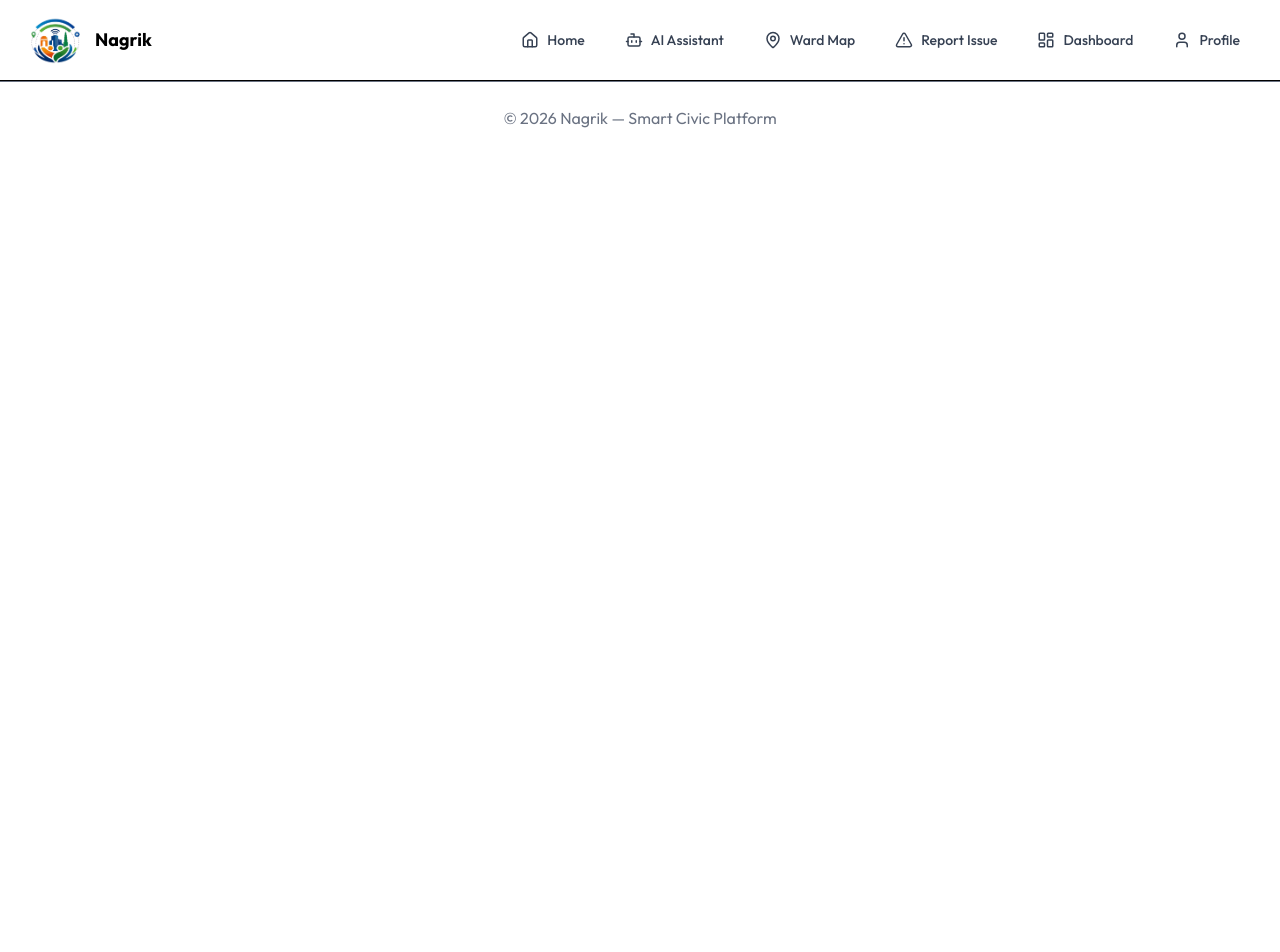
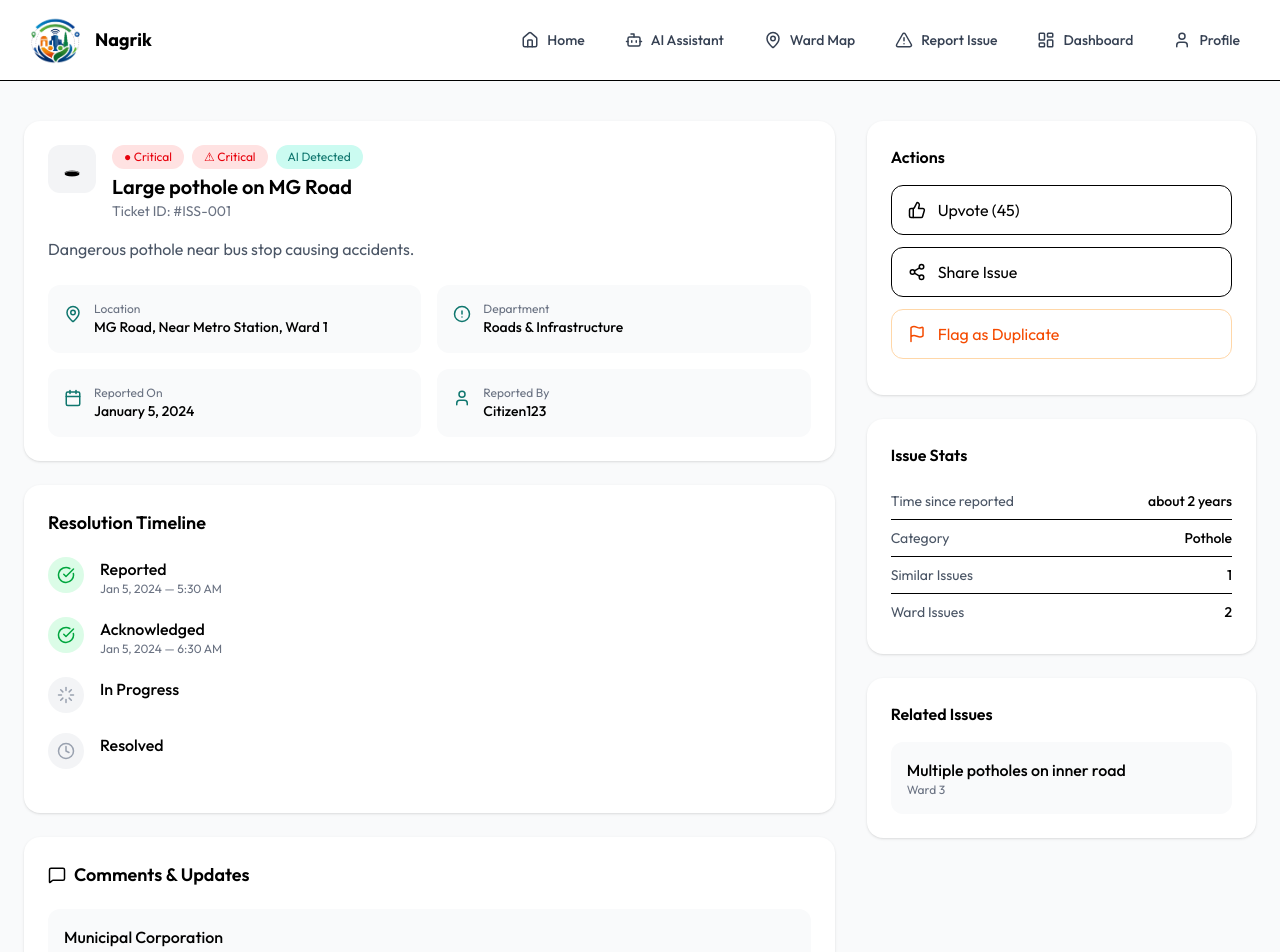
Before and after one commit to Yoshita09/Nagrik, a React (Vite) app in the folder client/: page /large-potholes in a window 1280 px wide. Shown: the top 952 px of the page. Before the commit the page ends 800 px from the top, so only its background shows below. Built offline with nearby package versions, Linux system fonts and the light colour scheme.

Commit message:
added view details

```diff
--- a/client/src/App.jsx
+++ b/client/src/App.jsx
@@ -2,6 +2,7 @@ import { BrowserRouter, Routes, Route } from "react-router-dom";
 import Navbar from "./components/Navbar";
 import Footer from "./components/Footer";
 import Home from "./pages/Home";
+import LargePotholes from "./pages/LargePotholes";
 
 export default function App() {
   return (
@@ -9,6 +10,7 @@ export default function App() {
       <Navbar />
       <Routes>
         <Route path="/" element={<Home />} />
+        <Route path="/large-potholes" element={<LargePotholes />} />
       </Routes>
       <Footer />
     </BrowserRouter>
--- a/client/src/components/IssueCard.jsx
+++ b/client/src/components/IssueCard.jsx
@@ -4,11 +4,16 @@ import {
   ThumbsUp,
   ChevronRight
 } from "lucide-react";
+import { useNavigate } from "react-router-dom";
 
 export default function IssueCard({ data }) {
+  const navigate = useNavigate();
+
   return (
-    <div className="bg-white border border-gray-200 rounded-2xl shadow-sm hover:shadow-lg hover:-translate-y-1 transition-all duration-300">
+    <div className="bg-white border border-gray-200 rounded-2xl shadow-sm hover:shadow-xl hover:-translate-y-1 transition-all duration-300">
+
       <div className="p-6">
+
         {/* Header */}
         <div className="flex justify-between items-start">
           <div className="flex items-center gap-3">
@@ -30,22 +35,20 @@ export default function IssueCard({ data }) {
                 AI Detected
               </span>
             )}
-            <span
-              className={`px-3 py-1 rounded-full text-xs ${data.statusStyle}`}
-            >
+            <span className={`px-3 py-1 rounded-full text-xs ${data.statusStyle}`}>
               {data.status}
             </span>
           </div>
         </div>
 
         {/* Description */}
-        <p className="text-gray-600 text-sm mt-4">{data.desc}</p>
+        <p className="text-gray-600 text-sm mt-4">
+          {data.desc}
+        </p>
 
         {/* Tags */}
         <div className="flex gap-2 mt-4 flex-wrap">
-          <span
-            className={`px-3 py-1 rounded-full text-xs ${data.priorityStyle}`}
-          >
+          <span className={`px-3 py-1 rounded-full text-xs ${data.priorityStyle}`}>
             {data.priority}
           </span>
           <span className="px-3 py-1 rounded-full text-xs bg-gray-100 text-gray-600">
@@ -65,16 +68,18 @@ export default function IssueCard({ data }) {
             <ThumbsUp size={14} /> {data.votes}
           </span>
         </div>
+
       </div>
 
-      {/* Footer */}
+      {/* CTA */}
       <div className="border-t px-4 py-4">
         <button
+          onClick={() => navigate(data.route)}
           className="w-full flex items-center justify-between px-5 py-3
-               rounded-xl text-sm font-medium text-gray-600
-               bg-gray-50 border border-gray-200
-               hover:bg-orange-500 hover:text-white hover:border-orange-500
-               transition-all duration-300 group"
+                     rounded-xl text-sm font-medium text-gray-600
+                     bg-gray-50 border border-gray-200
+                     hover:bg-[#ff8a1f] hover:text-white hover:border-[#ff8a1f]
+                     transition-all duration-300 group"
         >
           <span>View Details</span>
           <ChevronRight
@@ -83,6 +88,7 @@ export default function IssueCard({ data }) {
           />
         </button>
       </div>
+
     </div>
   );
 }
--- a/client/src/components/RecentIssues.jsx
+++ b/client/src/components/RecentIssues.jsx
@@ -1,4 +1,5 @@
 import IssueCard from "./IssueCard";
+import LargePotholes from "../pages/LargePotholes";
 
 export default function RecentIssues() {
   const issues = [
@@ -15,7 +16,8 @@ export default function RecentIssues() {
       time: "about 2 years ago",
       votes: 45,
       ai: true,
-      icon: "🕳"
+      icon: "🕳",
+      route: "/large-potholes"
     },
     {
       title: "Streetlight not working",
@@ -30,7 +32,8 @@ export default function RecentIssues() {
       time: "about 2 years ago",
       votes: 28,
       ai: false,
-      icon: "💡"
+      icon: "💡",
+      route: "/streetlight"
     },
     {
       title: "Garbage overflow at bin",
@@ -45,7 +48,8 @@ export default function RecentIssues() {
       time: "about 2 years ago",
       votes: 15,
       ai: true,
-      icon: "🗑"
+      icon: "🗑",
+      route: "/garbage"
     },
     {
       title: "Water pipeline leak",
@@ -60,7 +64,8 @@ export default function RecentIssues() {
       time: "about 2 years ago",
       votes: 32,
       ai: false,
-      icon: "💧"
+      icon: "💧",
+      route: "/pipeline"
     },
     {
       title: "Sewage blockage",
@@ -75,7 +80,8 @@ export default function RecentIssues() {
       time: "about 2 years ago",
       votes: 10,
       ai: false,
-      icon: "🚰"
+      icon: "🚰",
+      route: "/sewage"
     },
     {
       title: "Multiple potholes on inner road",
@@ -90,7 +96,8 @@ export default function RecentIssues() {
       time: "about 2 years ago",
       votes: 38,
       ai: true,
-      icon: "🛣"
+      icon: "🛣",
+      route: "/inner-road"
     }
   ];
 
@@ -112,7 +119,7 @@ export default function RecentIssues() {
           </button>
         </div>
 
-        {/* Cards */}
+        {/* Grid */}
         <div className="grid grid-cols-1 md:grid-cols-2 lg:grid-cols-3 gap-8">
           {issues.map((item, i) => (
             <IssueCard key={i} data={item} />
--- /dev/null
+++ b/client/src/pages/LargePotholes.jsx
@@ -0,0 +1,191 @@
+import {
+  MapPin,
+  Calendar,
+  User,
+  ThumbsUp,
+  Share2,
+  Flag,
+  CheckCircle,
+  Clock,
+  Loader,
+  AlertCircle,
+  MessageSquare,
+} from "lucide-react";
+
+export default function LargePotholes() {
+  return (
+    <section className="bg-gray-50 min-h-screen py-10">
+      <div className="max-w-7xl mx-auto px-6 grid grid-cols-1 lg:grid-cols-3 gap-8">
+
+        {/* LEFT MAIN */}
+        <div className="lg:col-span-2 space-y-6">
+
+          {/* ISSUE HEADER */}
+          <div className="bg-white  rounded-2xl p-6 shadow-sm">
+            <div className="flex justify-between items-start">
+
+              <div className="flex gap-4">
+                <div className="w-12 h-12 bg-gray-100 rounded-xl flex items-center justify-center">
+                  🕳
+                </div>
+
+                <div>
+                  <div className="flex flex-wrap gap-2 mb-1">
+                    <span className="px-3 py-1 rounded-full text-xs bg-red-100 text-red-600">
+                      ● Critical
+                    </span>
+                    <span className="px-3 py-1 rounded-full text-xs bg-red-100 text-red-600">
+                      ⚠ Critical
+                    </span>
+                    <span className="px-3 py-1 rounded-full text-xs bg-teal-100 text-primary">
+                      AI Detected
+                    </span>
+                  </div>
+
+                  <h2 className="text-xl font-semibold">
+                    Large pothole on MG Road
+                  </h2>
+
+                  <p className="text-sm text-gray-500">
+                    Ticket ID: #ISS-001
+                  </p>
+                </div>
+              </div>
+
+            </div>
+
+            <p className="mt-4 text-gray-600">
+              Dangerous pothole near bus stop causing accidents.
+            </p>
+
+            <div className="grid grid-cols-1 md:grid-cols-2 gap-4 mt-6">
+              <Info icon={MapPin} label="Location" value="MG Road, Near Metro Station, Ward 1" />
+              <Info icon={AlertCircle} label="Department" value="Roads & Infrastructure" />
+              <Info icon={Calendar} label="Reported On" value="January 5, 2024" />
+              <Info icon={User} label="Reported By" value="Citizen123" />
+            </div>
+          </div>
+
+          {/* TIMELINE */}
+          <div className="bg-white  rounded-2xl p-6 shadow-sm">
+            <h3 className="font-semibold text-lg mb-5">
+              Resolution Timeline
+            </h3>
+
+            <Timeline icon={CheckCircle} title="Reported" time="Jan 5, 2024 — 5:30 AM" active />
+            <Timeline icon={CheckCircle} title="Acknowledged" time="Jan 5, 2024 — 6:30 AM" active />
+            <Timeline icon={Loader} title="In Progress" />
+            <Timeline icon={Clock} title="Resolved" />
+          </div>
+
+          {/* COMMENTS */}
+          <div className="bg-white rounded-2xl p-6 shadow-sm">
+            <h3 className="font-semibold text-lg mb-5 flex items-center gap-2">
+              <MessageSquare size={18} /> Comments & Updates
+            </h3>
+
+            <div className="bg-gray-50 p-4 rounded-xl mb-5">
+              <p className="font-medium">Municipal Corporation</p>
+              <p className="text-xs text-gray-500">Official Response</p>
+              <p className="text-sm text-gray-600 mt-2">
+                Your complaint has been received and assigned to the Roads & Infrastructure.
+                Expected resolution within 7 working days.
+              </p>
+            </div>
+
+            <textarea
+              rows="4"
+              placeholder="Add a comment or update..."
+              className="w-full border rounded-xl p-4 text-sm focus:ring-2 focus:ring-primary outline-none"
+            />
+
+            <button className="mt-4 bg-primary text-white px-5 py-2 rounded-xl hover:scale-105 transition">
+              Submit Comment
+            </button>
+          </div>
+
+        </div>
+
+        {/* RIGHT SIDEBAR */}
+        <div className="space-y-6">
+
+          <div className="bg-white rounded-2xl p-6 shadow-sm">
+            <h3 className="font-semibold mb-4">Actions</h3>
+            <Action icon={ThumbsUp} label="Upvote (45)" />
+            <Action icon={Share2} label="Share Issue" />
+            <Action icon={Flag} label="Flag as Duplicate" danger />
+          </div>
+
+          <div className="bg-white rounded-2xl p-6 shadow-sm">
+            <h3 className="font-semibold mb-4">Issue Stats</h3>
+            <Stat label="Time since reported" value="about 2 years" />
+            <Stat label="Category" value="Pothole" />
+            <Stat label="Similar Issues" value="1" />
+            <Stat label="Ward Issues" value="2" />
+          </div>
+
+          <div className="bg-white rounded-2xl p-6 shadow-sm">
+            <h3 className="font-semibold mb-4">Related Issues</h3>
+            <div className="bg-gray-50 p-4 rounded-xl">
+              <p className="font-medium">Multiple potholes on inner road</p>
+              <p className="text-xs text-gray-500">Ward 3</p>
+            </div>
+          </div>
+
+        </div>
+
+      </div>
+    </section>
+  );
+}
+
+/* ---------- SUB COMPONENTS ---------- */
+
+function Info({ icon: Icon, label, value }) {
+  return (
+    <div className="bg-gray-50 p-4 rounded-xl flex gap-3 items-start">
+      <Icon size={18} className="text-primary mt-1" />
+      <div>
+        <p className="text-xs text-gray-500">{label}</p>
+        <p className="text-sm font-medium">{value}</p>
+      </div>
+    </div>
+  );
+}
+
+function Timeline({ icon: Icon, title, time, active }) {
+  return (
+    <div className="flex gap-4 items-start mb-5">
+      <div className={`w-9 h-9 flex items-center justify-center rounded-full
+        ${active ? "bg-green-100 text-green-600" : "bg-gray-100 text-gray-400"}`}>
+        <Icon size={18} />
+      </div>
+      <div>
+        <p className="font-medium">{title}</p>
+        {time && <p className="text-xs text-gray-500">{time}</p>}
+      </div>
+    </div>
+  );
+}
+
+function Action({ icon: Icon, label, danger }) {
+  return (
+    <button
+      className={`w-full flex items-center gap-3 border px-4 py-3 rounded-xl mb-3
+        ${danger ? "text-orange-600 border-orange-200 hover:bg-orange-50" : "hover:bg-gray-50"}
+        transition`}
+    >
+      <Icon size={18} />
+      {label}
+    </button>
+  );
+}
+
+function Stat({ label, value }) {
+  return (
+    <div className="flex justify-between text-sm py-2 border-b last:border-b-0">
+      <span className="text-gray-600">{label}</span>
+      <span className="font-medium">{value}</span>
+    </div>
+  );
+}
```
Also changed, not shown: client/src/pages/ViewDetails.jsx (deleted).
